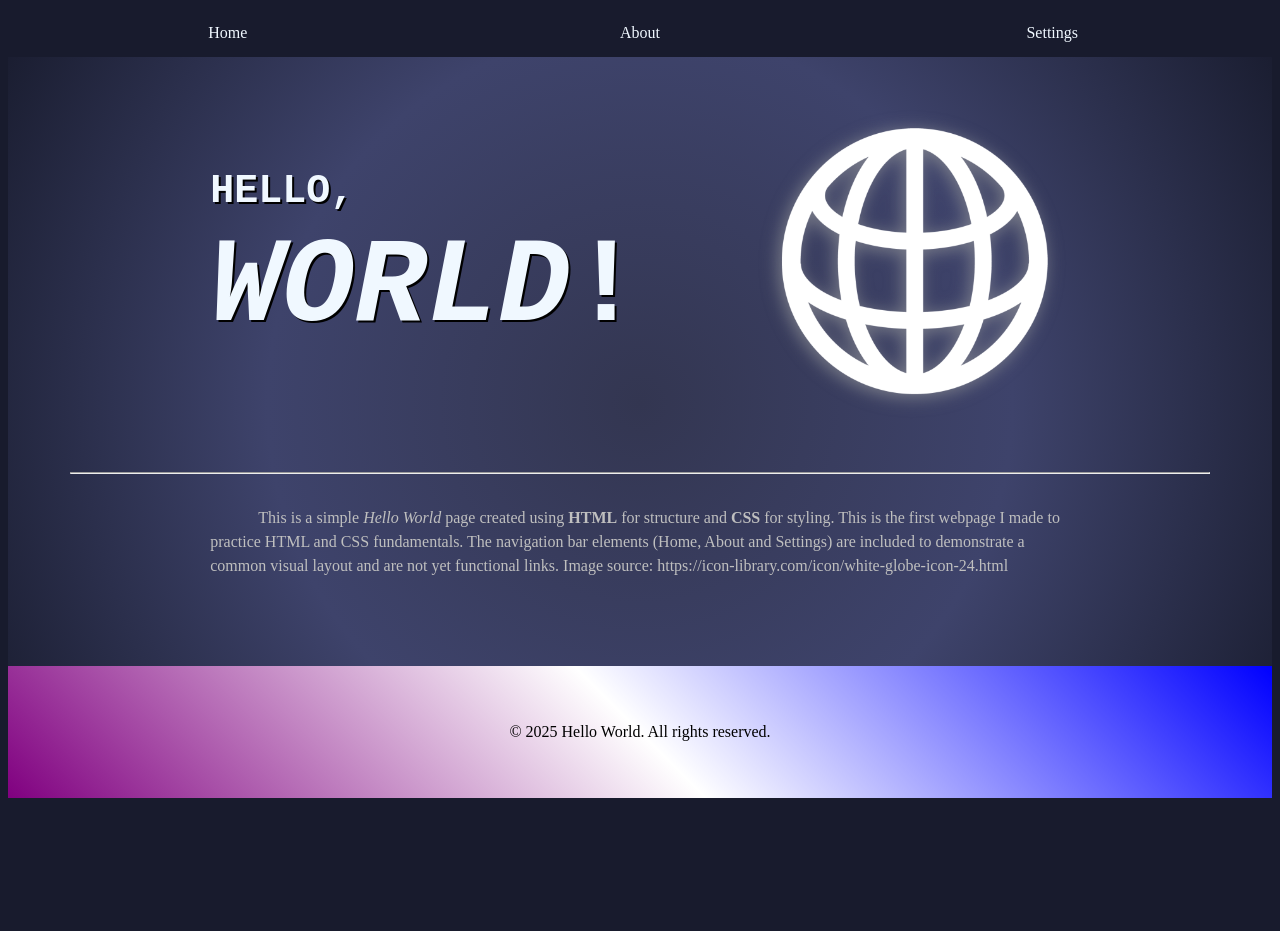
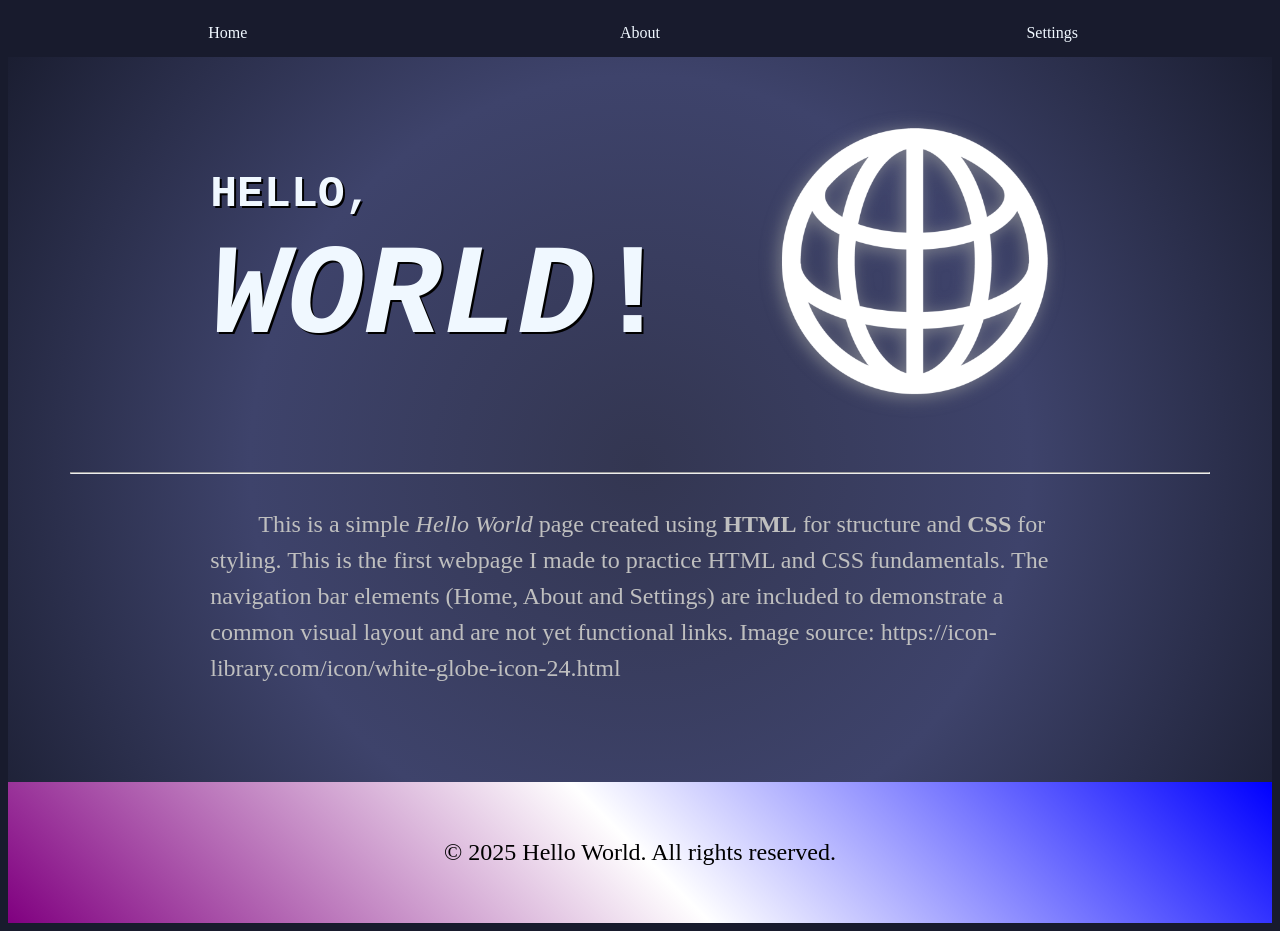
Before and after one commit to ShaninaKyle/Hello-World, a plain HTML site: page index.html in a window 1280 px wide. Before the commit the page ends 806 px from the top, so only its background shows below. Drawn offline with Linux system fonts and the light colour scheme.

Commit message:
Update index.html

```diff
--- a/index.html
+++ b/index.html
@@ -12,7 +12,12 @@
         td {width: 30%;}
         a {color:aliceblue;
            text-decoration: none;}
+        h1,h2 {margin-left: 16%;
+               color:aliceblue;
+               font-family: 'Courier New', Courier, monospace;
+               text-shadow: 2px 2px black;}
         hr {width: 90%}
+        p {font-size: 3vh;}
         html {background-color: rgb(24, 27, 45) ;}
     </style>
 </head>
@@ -31,20 +36,12 @@
                                 margin-right: 16%;
                                 margin-bottom: 4%;
                                 margin-top: 1%">
-    <p style="font-size: 250%;
+    <h2 style="font-size: 3.5vw;
                margin-top: 6%;
-               margin-bottom: 0.5%;
-               margin-left: 16%;
-               color:aliceblue;
-               font-family: 'Courier New', Courier, monospace;
-               text-shadow: 2px 2px black;"> <b>HELLO,</b> </h2>
-    <p style="font-size: 750%;
+               margin-bottom: 0.5%;"> HELLO, </h2>
+    <h1 style="font-size: 10vw;
                margin-top: 0.5%;
-               margin-bottom: 8%;
-               margin-left: 16%;
-               color:aliceblue;
-               font-family: 'Courier New', Courier, monospace;
-               text-shadow: 2px 2px black;"> <b><i>WORLD</i>!</b> </h1>
+               margin-bottom: 8%;"> <i>WORLD</i>! </h1>
     <hr>
     <p style="text-indent: 0.5in; color:rgb(191, 191, 191);
               margin-top: 2.5%;
```
